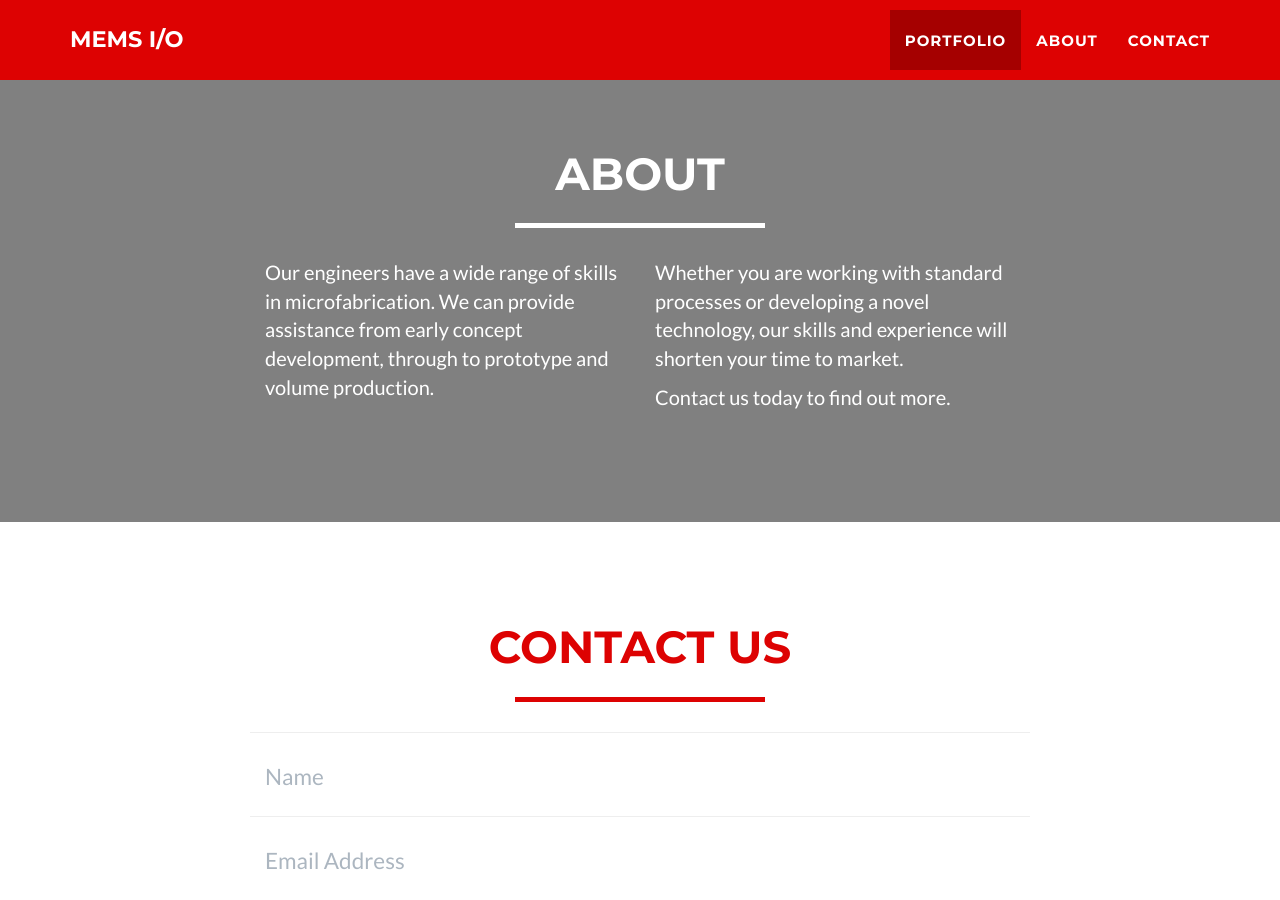
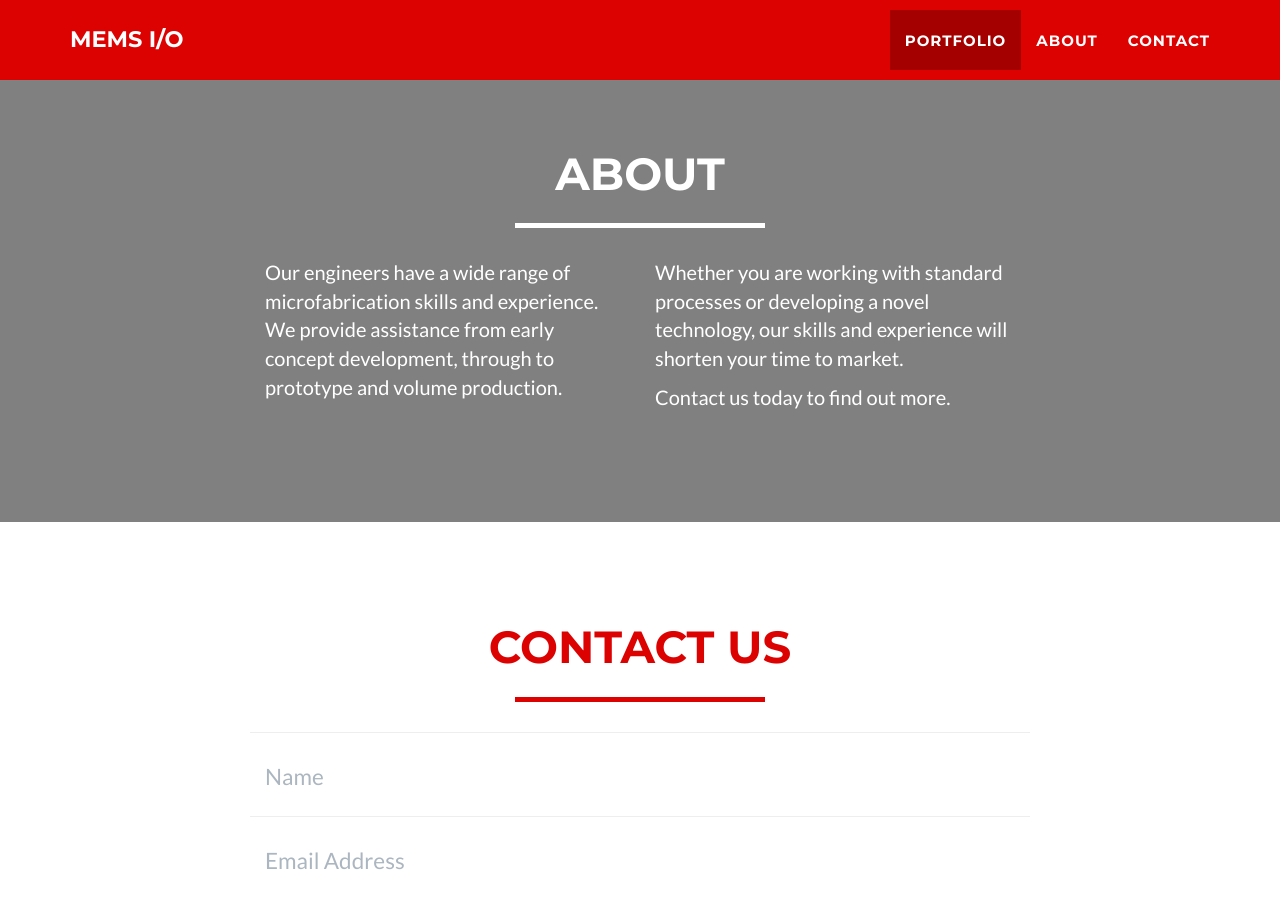
Before and after one commit to memsio/memsio.github.io, a Jekyll site: the page built from index.html, in a window 1280 px wide and 900 px high, scrolled down 1616 px. Built offline with Jekyll 4.4.1, drawn with Linux system fonts in a browser that asks for light colours.

Commit message:
about text

```diff
--- a/_includes/about.html
+++ b/_includes/about.html
@@ -9,7 +9,7 @@
             </div>
             <div class="row">
                 <div class="col-lg-4 col-lg-offset-2">
-                    <p>Our engineers have a wide range of skills in microfabrication. We can provide assistance from early concept development, through to prototype and volume production.</p>
+                    <p>Our engineers have a wide range of microfabrication skills and experience. We provide assistance from early concept development, through to prototype and volume production.</p>
                 </div>
                 <div class="col-lg-4">
                     <p>Whether you are working with standard processes or developing a novel technology, our skills and experience will shorten your time to market.</p>
```
